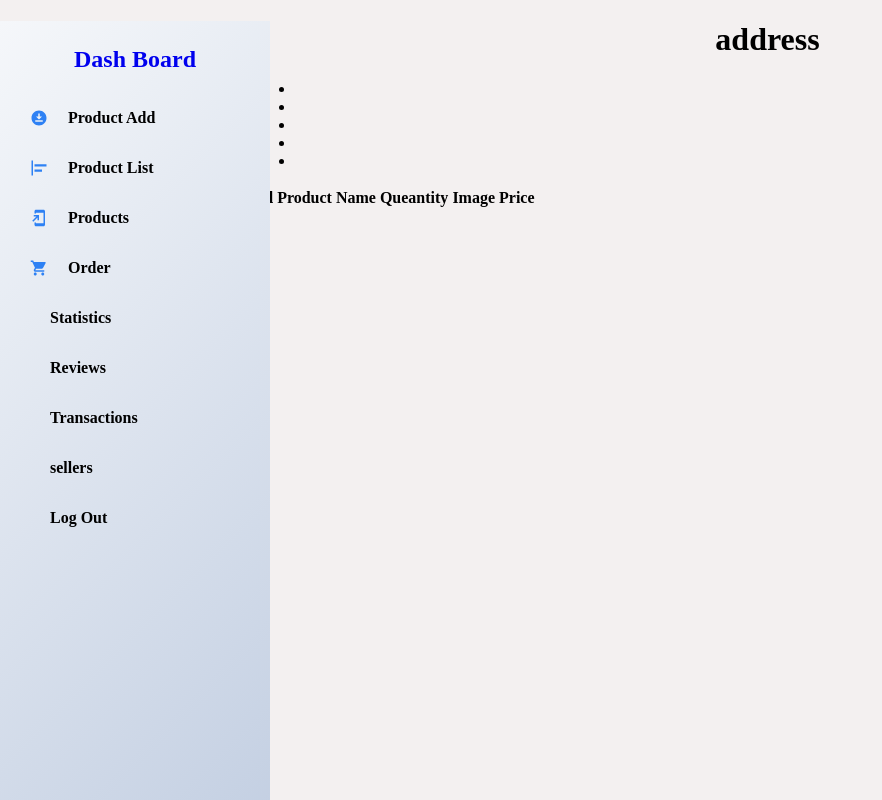
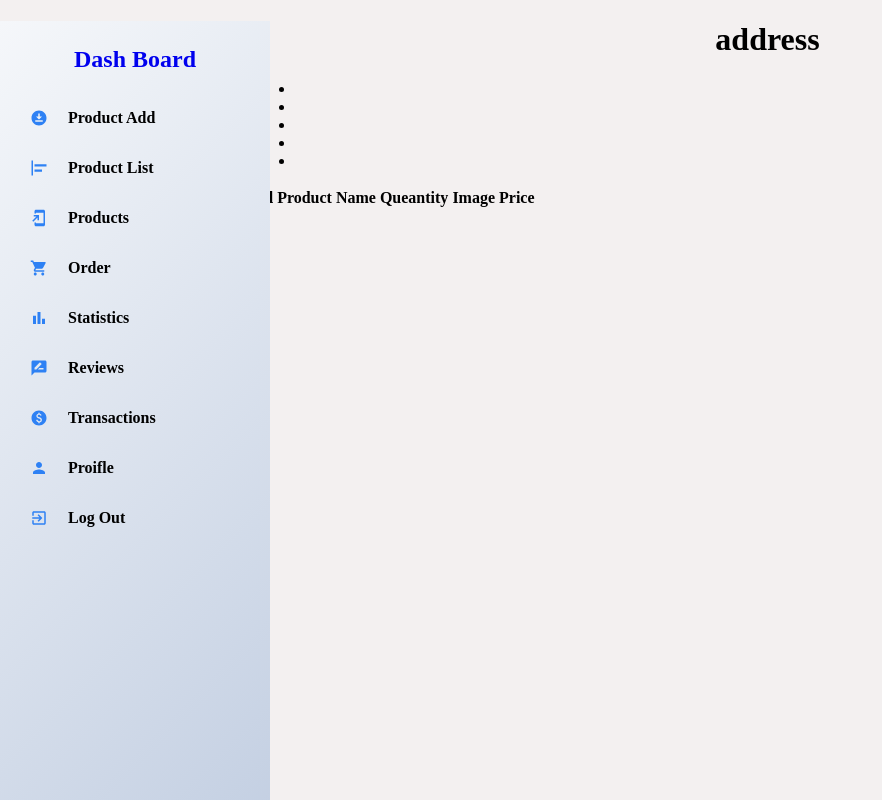
Before and after one commit to nasmus/Ecommerce, a React (Create React App) app in the folder seller/: page /orderdetails/1 in a window 1280 px wide. Shown: the whole page, without its empty margins (0-882 px from the left). Built offline with nearby package versions, Linux system fonts and the light colour scheme.

Commit message:
seller sidebar icon update

```diff
--- a/seller/src/component/Sidebar.js
+++ b/seller/src/component/Sidebar.js
@@ -6,6 +6,11 @@ import AlignHorizontalLeftIcon from '@mui/icons-material/AlignHorizontalLeft';
 import ShoppingCartIcon from '@mui/icons-material/ShoppingCart';
 import DownloadForOfflineIcon from '@mui/icons-material/DownloadForOffline';
 import AddToHomeScreenIcon from '@mui/icons-material/AddToHomeScreen';
+import PersonIcon from '@mui/icons-material/Person';
+import ExitToAppIcon from '@mui/icons-material/ExitToApp';
+import RateReviewIcon from '@mui/icons-material/RateReview';
+import BarChartIcon from '@mui/icons-material/BarChart';
+import PaidIcon from '@mui/icons-material/Paid';
 
 function Sidebar() {
     return (
@@ -29,19 +34,19 @@ function Sidebar() {
             </Link>
 
             <Link className="sidebar__link" to="/works">
-                <SidebarRow title="Statistics" />
+                <SidebarRow Icon={BarChartIcon} title="Statistics" />
             </Link>
             <Link className="sidebar__link" to="/portfolio">
-                <SidebarRow title="Reviews" />
+                <SidebarRow Icon={RateReviewIcon} title="Reviews" />
             </Link>
             <Link className="sidebar__link" to="/email">
-                <SidebarRow title="Transactions" />
+                <SidebarRow Icon={PaidIcon} title="Transactions" />
             </Link>
             <Link className="sidebar__link" to="/email">
-                <SidebarRow title="sellers" />
+                <SidebarRow Icon={PersonIcon} title="Proifle" />
             </Link>
             <Link className="sidebar__link" to="/email">
-                <SidebarRow title="Log Out" />
+                <SidebarRow Icon={ExitToAppIcon} title="Log Out" />
             </Link>
 
 
--- a/seller/src/screen/AllOrder.js
+++ b/seller/src/screen/AllOrder.js
@@ -56,7 +56,6 @@ function AllOrder() {
     <div>
         <Sidebar />
         <div className='allOrder'>
-            <h1>All Order And Order Details</h1>
             <Table striped bordered hover>
             <thead>
                 <tr>
--- a/seller/src/screen/ProductListScreen.js
+++ b/seller/src/screen/ProductListScreen.js
@@ -10,7 +10,7 @@ function ProductListScreen() {
   return (
     <div>
         <Sidebar />
-        <h1>List Of Proudct</h1>
+
         <div className='productListScreen'>
         <ProductListComponent />
 
--- a/seller/src/screen/SellerDashBoard.js
+++ b/seller/src/screen/SellerDashBoard.js
@@ -105,7 +105,7 @@ function SellerDashBoard() {
               <h1>{productCount}</h1>
             </div>
             <div className='Order_card_1'>
-              <h4>Total Orders</h4>
+              <h4>Product Orders</h4>
               {
                 totalOrder.map((item,index) => {
                   if(userInfo._id === item._id)
```
Also changed, not shown: 1 other file (tests, documents, lock files or other folders).
